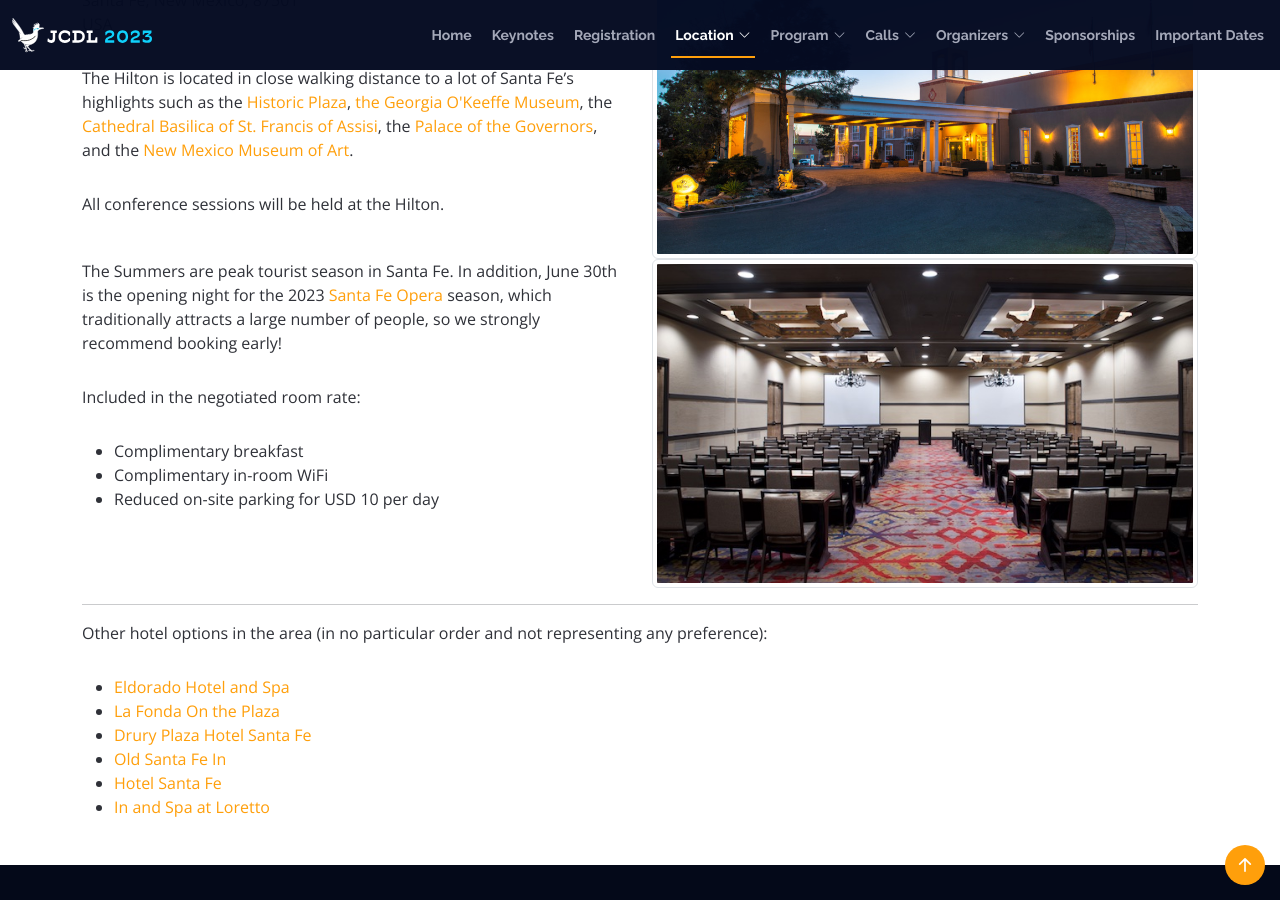
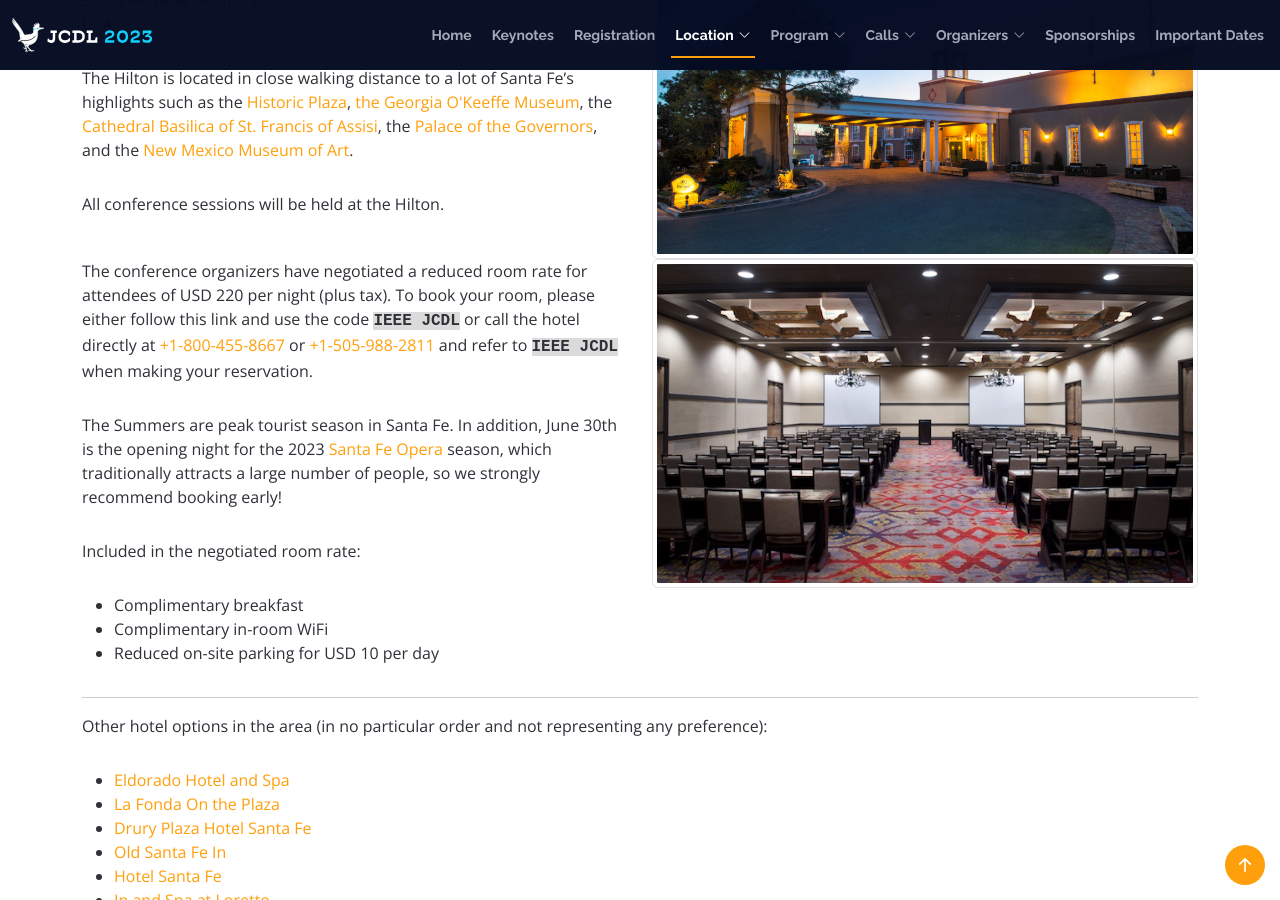
Before and after one commit to shawnmjones/JCDL2023-website-source, a Jekyll site: the page built from venue.html, in a window 1280 px wide and 900 px high, scrolled down 328 px. Built offline with Jekyll 4.4.1, drawn with Linux system fonts in a browser that asks for light colours.

Commit message:
Adding booking information back

```diff
--- a/venue.html
+++ b/venue.html
@@ -54,6 +54,10 @@
                 <div class="col-lg-6">
 
                 <p>
+                The conference organizers have negotiated a reduced room rate for attendees of USD 220 per night (plus tax). To book your room, please either follow this link and use the code <span style="font-weight: bold; font-family:'Courier New', Courier, monospace; background-color: rgb(220, 219, 219);">IEEE JCDL</span> or call the hotel directly at <a href="tel:18004458667">+1-800-455-8667</a> or <a href="tel:15059882811">+1-505-988-2811</a> and refer to <span style="font-weight: bold; font-family:'Courier New', Courier, monospace; background-color: rgb(220, 219, 219);">IEEE JCDL</span> when making your reservation.
+                </p>
+
+                <p>
                 The Summers are peak tourist season in Santa Fe. In addition, June 30th is the opening night for the 2023 <a href="https://www.santafeopera.org/calendar/">Santa Fe Opera</a> season, which traditionally attracts a large number of people, so we strongly recommend booking early!
                 </p>
 
```
